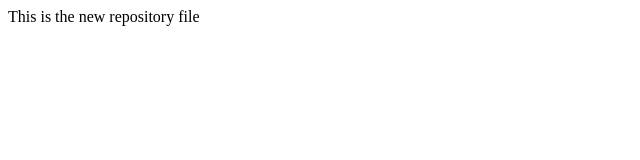
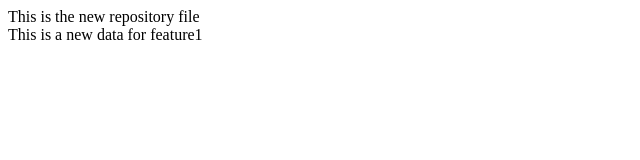
Before and after one commit to Gaurav13072003/Local-repo, a plain HTML site: page Index.html in a window 1280 px wide. Shown: the whole page, without its empty margins (0-640 px from the left). Drawn offline with Linux system fonts and the light colour scheme.

Commit message:
Data for Feature1

```diff
--- a/Index.html
+++ b/Index.html
@@ -1 +1,3 @@
-<p>This is the new repository file</p>
+<p>This is the new repository file <br>
+    This is a new data for feature1
+</p>
```
